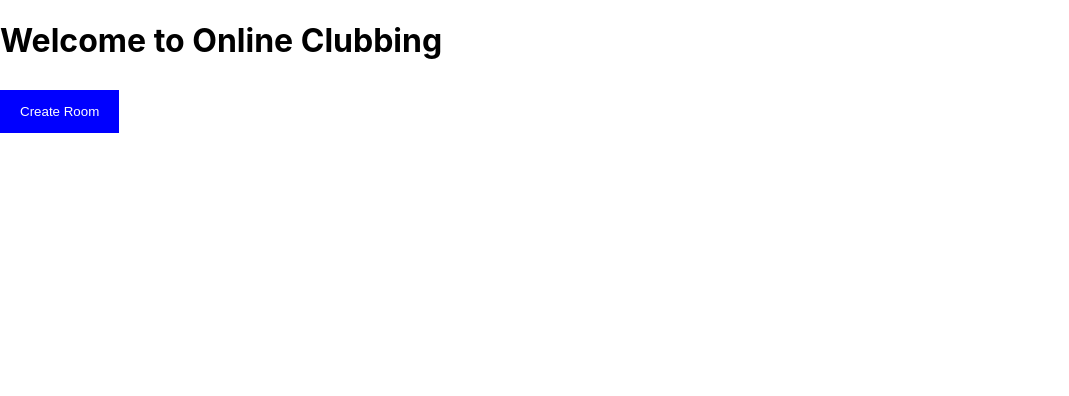
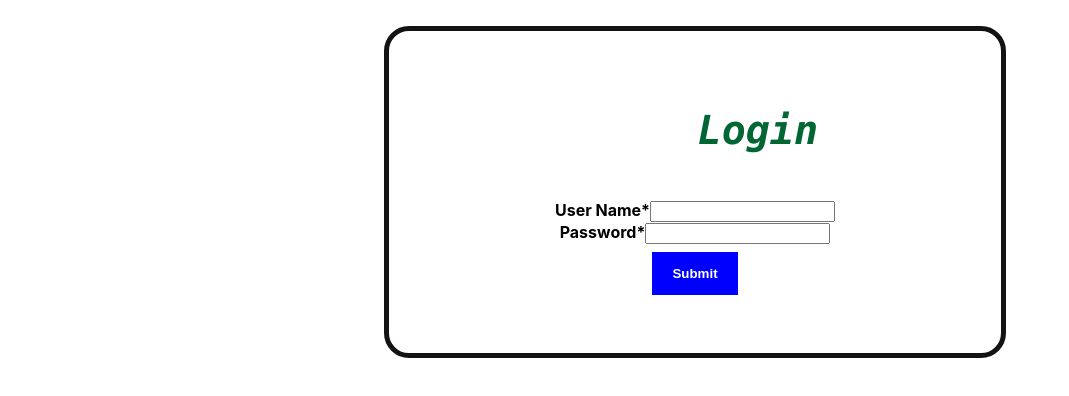
Before and after one commit to vstephne/onlineclubbing, a React (Create React App) app: page / in a window 1280 px wide. Shown: the top 396 px of the page, without its empty margins (0-1069 px from the left). Built offline with nearby package versions, Linux system fonts and the light colour scheme.

Commit message:
adding login page

```diff
--- a/src/App.css
+++ b/src/App.css
@@ -45,3 +45,35 @@ button {
   cursor: pointer;
   background-color: blue;
 }
+
+form {
+  width: 40%;
+  padding: 50px;
+  margin-left: 30%;
+  margin-top: 2%;
+  align-content: center;
+  border-style: dotted;
+  border: 5px solid rgb(20, 18, 20);
+  border-radius: 25px;
+  text-align: center;
+}
+
+.title{
+  font-family: "Lucida Console", "Courier New", monospace;
+  text-align: center;
+  font-size:40px;
+  margin-left: 100px;
+
+}
+
+.title_div{
+  height: 15%;
+  width: 45%;
+  margin-left: 30%;
+  color: #006633;
+  text-align: center;
+  font-family: "Sofia", sans-serif;
+  font-weight: bold;
+  font-style: italic;
+
+}
--- a/src/App.js
+++ b/src/App.js
@@ -1,10 +1,11 @@
 import Home from './Component/Home'
+import Login from './Component/Login'
 import './App.css';
 import React from 'react'
 
 function App() {
   return (
-    <Home/>
+    <Login/>
   );
 }
 
--- /dev/null
+++ b/src/Component/Login.js
@@ -0,0 +1,34 @@
+import React, {Component} from 'react';
+
+
+class   Login extends Component{
+  render(){
+    return(
+      <div>
+
+       <form class="w3-container"  autocomplete="on" >
+           <div class="title_div">
+            <h1 class="title">Login</h1>
+           </div>
+            <br/>
+            <label class="w3-text-black"><b>User Name</b></label>
+            <label class="w3-text-red"><b>*</b></label>
+            <input id="userName" type ="text" class="w3-input w3-border w3-light-grey" required autofocus/>
+            <br/>
+
+          <label class="w3-text-black"><b>Password</b></label>
+          <label class="w3-text-red"><b>*</b></label>
+          <input id="password" type ="password" class="w3-input w3-border w3-light-grey" required autofocus/>
+          <br/>
+
+          <div >
+          <button class="w3-btn w3-blue-grey" type="submit" value="submit"><b>Submit</b></button>
+          </div>
+       </form>
+
+      </div>
+    )
+  }
+}
+
+export default  Login
--- a/src/index.js
+++ b/src/index.js
@@ -3,6 +3,7 @@ import ReactDOM from 'react-dom/client';
 import './index.css';
 import App from './App';
 import reportWebVitals from './reportWebVitals';
+import Login from './Component/Login'
 
 const root = ReactDOM.createRoot(document.getElementById('root'));
 root.render(
```
Also changed, not shown: src/index.css (line endings or trailing spaces).
